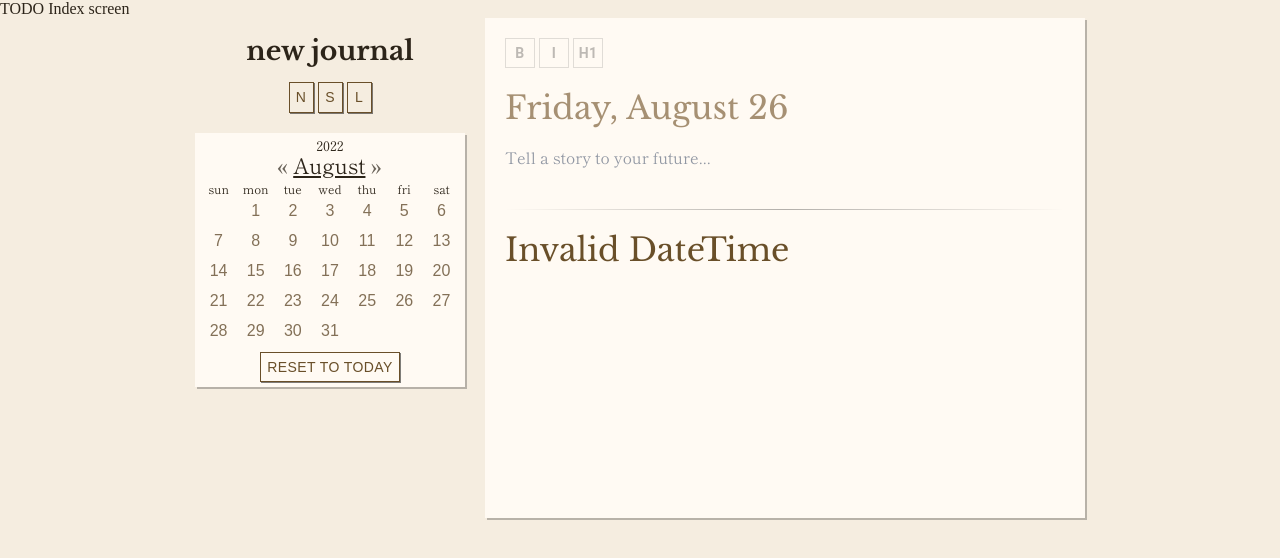
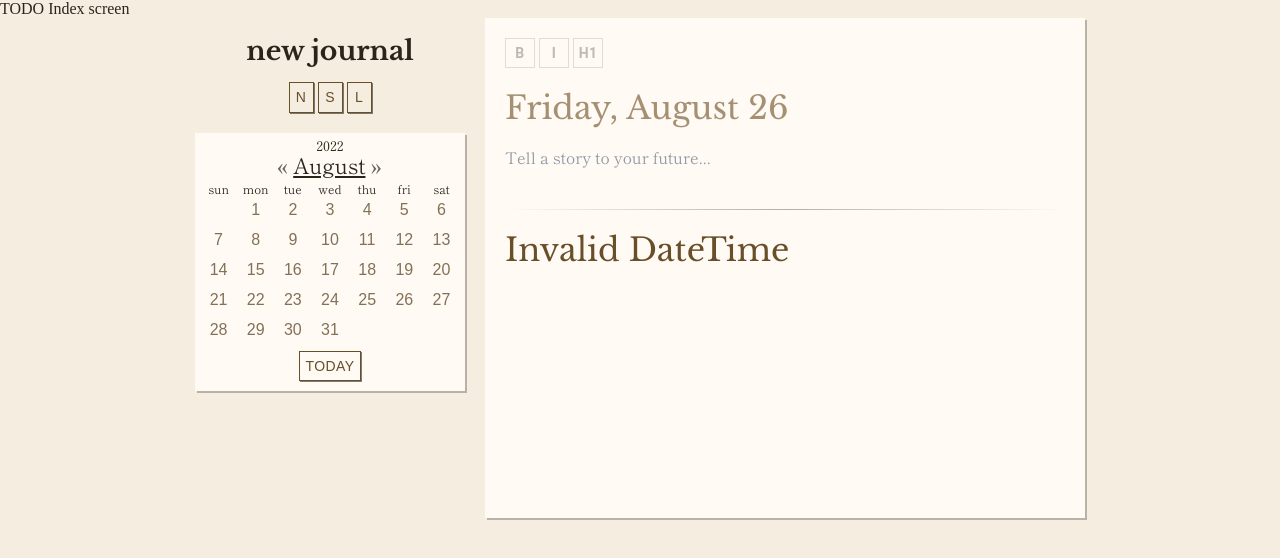
Before and after one commit to JeffDemanche/ipsum-web, a React app: page /journal/1 in a window 1280 px wide. Shown: the top 558 px of the page. Built offline with nearby package versions, Linux system fonts and the light colour scheme; a web font is replaced by a local one.

Commit message:
Reset button for calendar

```diff
--- a/src/components/Calendar/Calendar.less
+++ b/src/components/Calendar/Calendar.less
@@ -40,5 +40,9 @@
 .calendar-grid {
   display: grid;
   grid-template-columns: repeat(7, 1fr);
-  grid-template-rows: 20px repeat(5, 30px);
 }
+
+.reset-button-container {
+  margin-top: 5px;
+  margin-bottom: 5px;
+}
--- a/src/components/Calendar/Calendar.tsx
+++ b/src/components/Calendar/Calendar.tsx
@@ -97,24 +97,40 @@ export const Calendar: React.FC = () => {
     newParams.delete("endDate");
     newParams.delete("date");
     navigate({ search: newParams.toString() }, { replace: false });
-  }, [navigate, searchParams]);
+    setMonthYear(
+      new IpsumDateTime(
+        DateTime.fromObject({
+          month: date.dateTime.month,
+          year: date.dateTime.year,
+        })
+      )
+    );
+  }, [date.dateTime.month, date.dateTime.year, navigate, searchParams]);
 
   return (
     <div className={styles["calendar"]}>
       <div className={styles["year-title"]}>{monthYear.dateTime.year}</div>
       <div className={styles["month-title-with-arrows"]}>
         <a
+          tabIndex={0}
           className={styles["arrow"]}
           aria-label="Previous month"
           onClick={previousMonth}
+          onKeyDown={(e) => {
+            if (e.key === "Enter") previousMonth();
+          }}
         >
           «
         </a>{" "}
         <span className={styles["month-name"]}>{monthString}</span>{" "}
         <a
+          tabIndex={0}
           className={styles["arrow"]}
           aria-label="Next month"
           onClick={nextMonth}
+          onKeyDown={(e) => {
+            if (e.key === "Enter") nextMonth();
+          }}
         >
           »
         </a>
@@ -124,9 +140,9 @@ export const Calendar: React.FC = () => {
         {emptyDays}
         {actualDays}
       </div>
-      <div>
+      <div className={styles["reset-button-container"]}>
         <Button href="#" onClick={resetDates}>
-          reset to today
+          Today
         </Button>
       </div>
     </div>
--- a/src/components/Calendar/CalendarDayTile.less
+++ b/src/components/Calendar/CalendarDayTile.less
@@ -4,8 +4,22 @@
 .tile {
   font-family: @font-controls-2;
   color: @paper-5;
+  display: flex;
+  height: 30px;
+
+  a {
+    display: flex;
+    width: 100%;
+  }
+
+  p {
+    width: 100%;
+    margin-top: auto;
+    margin-bottom: auto;
+  }
 
   &.in-selected-range {
     background-color: @paper-9;
+    box-shadow: rgba(0, 0, 0, 0.25) 2px 2px 0px 0px;
   }
 }
--- a/src/components/Calendar/CalendarDayTile.tsx
+++ b/src/components/Calendar/CalendarDayTile.tsx
@@ -41,16 +41,17 @@ export const CalendarDayTile: React.FC<CalendarDayTileProps> = ({
           search: linkSearchParams.toString(),
         }}
       >
-        {dayNumber}
+        <p>{dayNumber}</p>
       </Link>
     </div>
   ) : (
     <div
+      tabIndex={0}
       className={cx(styles["tile"], {
         [styles["in-selected-range"]]: isInRange,
       })}
     >
-      {dayNumber}
+      <p>{dayNumber}</p>
     </div>
   );
 };
```
